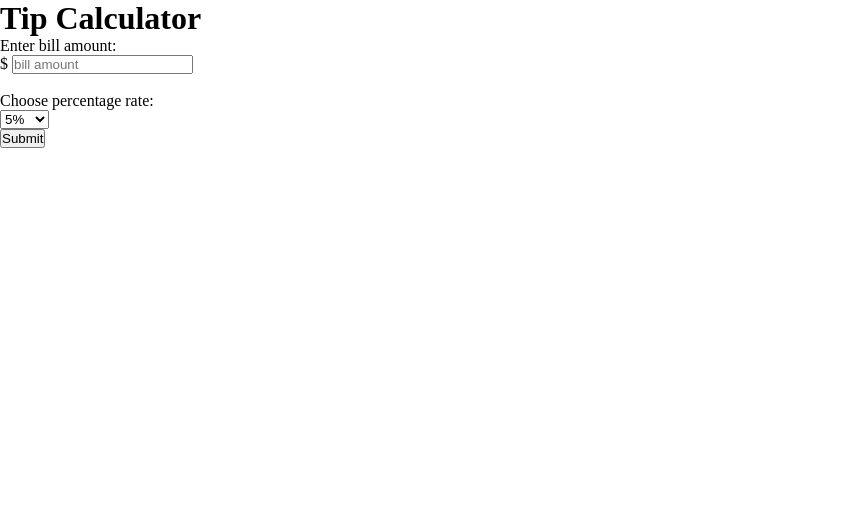
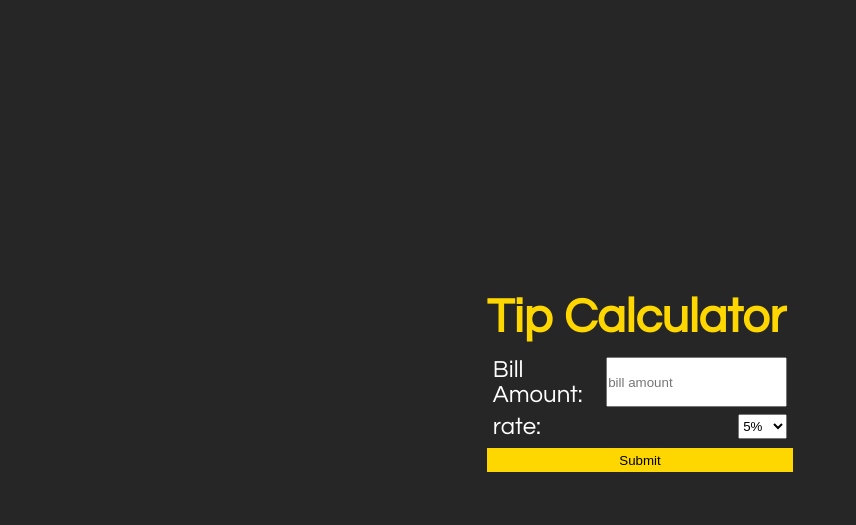
Before and after one commit to Germs31/tip-calc, a plain HTML site: page index.html in a window 1280 px wide. Shown: the whole page, without its empty margins (0-856 px from the left). Drawn offline with Linux system fonts and the light colour scheme.

Commit message:
styled with flexbox

```diff
--- a/index.html
+++ b/index.html
@@ -11,13 +11,15 @@
     <main>
         <div class="tip-calculator">
             <div class="tip-inner">
+                <div class="heading">
                     <h1>Tip Calculator</h1>
-                <p>Enter bill amount:</p>
-                <label for="bill">$</label>
+                </div>
+                <div class="bill">
+                    <p>Bill Amount:</p>
                     <input type="text" name="bill" id="bill" placeholder="bill amount">
-                <br>
-                <br>
-                <p>Choose percentage rate:</p>
+                </div>
+                <div class="rate">
+                    <p>rate:</p>
                     <select name="percentage" id="percentage">
                         <option value="5">5%</option>
                         <option value="10">10%</option>
@@ -26,8 +28,10 @@
                         <option value="25">25%</option>
                         <option value="30">30%</option>
                     </select>
+                </div>
+                <button>Submit</button>
                 <br>
-                <button>Submit</button>
+                <br>
                 <br>
                 <span id="result"></span>
             </div>
--- a/style.css
+++ b/style.css
@@ -5,3 +5,41 @@
     margin: 0;
     padding: 0;
 }
+
+body{
+    background: #262626;
+    font-family: 'Questrial';
+}
+
+button{
+    width: 100%;
+    height: 1.5rem;
+    border: none;
+    background: gold;
+}
+
+.heading{
+    color: gold;
+    margin: 5% auto;
+}
+
+.bill{
+    display: flex;
+    justify-content: space-between;
+    margin: 2%;
+}
+
+.rate{
+    display: flex;
+    justify-content: space-between;
+    margin: 2%;
+}
+
+.tip-calculator{
+    color: #fff;
+    font-size: 1.5rem;
+    display: flex;
+    height: 100vh;
+    justify-content: center;
+    align-items: center;
+}
```
Lines whose indentation alone changed are shown as unchanged.
